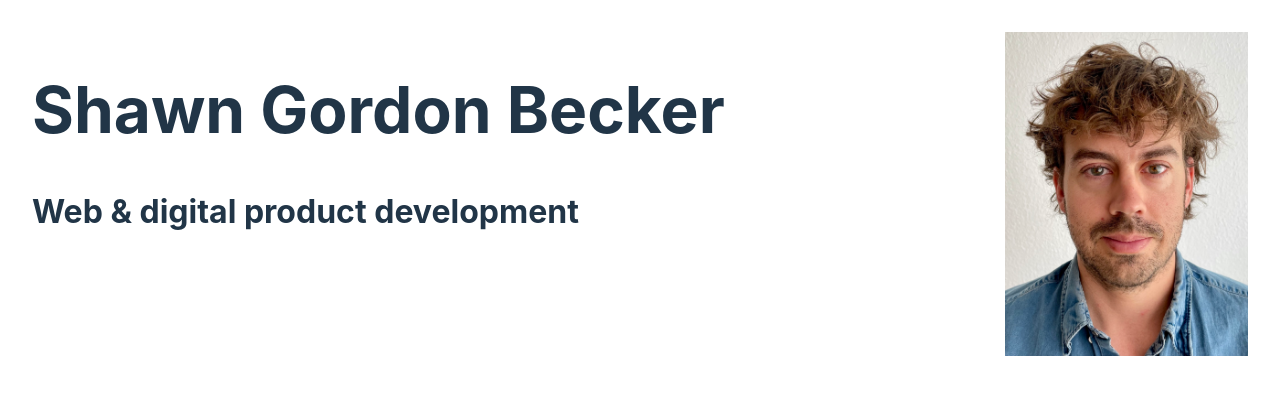
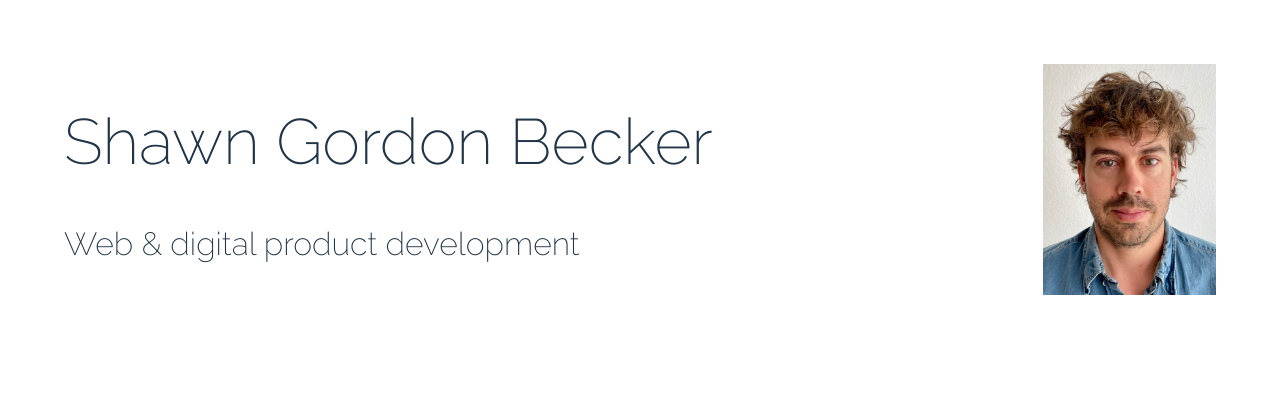
Before and after one commit to ShawnGB/my-portfolio, a React (Vite) app: page / in a window 1280 px wide. Shown: the top 394 px of the page. Built offline with nearby package versions, Linux system fonts and the light colour scheme.

Commit message:
added new fonts

```diff
--- /dev/null
+++ b/src/styles/_fonts.scss
@@ -0,0 +1 @@
+  @import url('https://fonts.googleapis.com/css2?family=Raleway:wght@200&display=swap');
--- a/src/styles/_hero.scss
+++ b/src/styles/_hero.scss
@@ -1,8 +1,8 @@
 .hero_container {
-    width: calc(100% - 4rem);
+    width: calc(100% - 8rem);
     position: absolute;
-    top: 2rem;
-    left: 2Rem;
+    top: 4rem;
+    left: 4Rem;
     display: flex;
     flex-direction: row;
     justify-content: space-between;
@@ -16,6 +16,6 @@
     }
 
     img {
-        max-width: 20%;
+        max-width: 15%;
     }
 }
--- a/src/styles/index.scss
+++ b/src/styles/index.scss
@@ -1,7 +1,8 @@
 @import "./hero";
+@import "./fonts";
 
 :root {
-  font-family: Inter, system-ui, Avenir, Helvetica, Arial, sans-serif;
+  font-family: 'Raleway', sans-serif, Avenir, Helvetica, Arial, sans-serif;
   line-height: 1.5;
   font-weight: 400;
 
```
